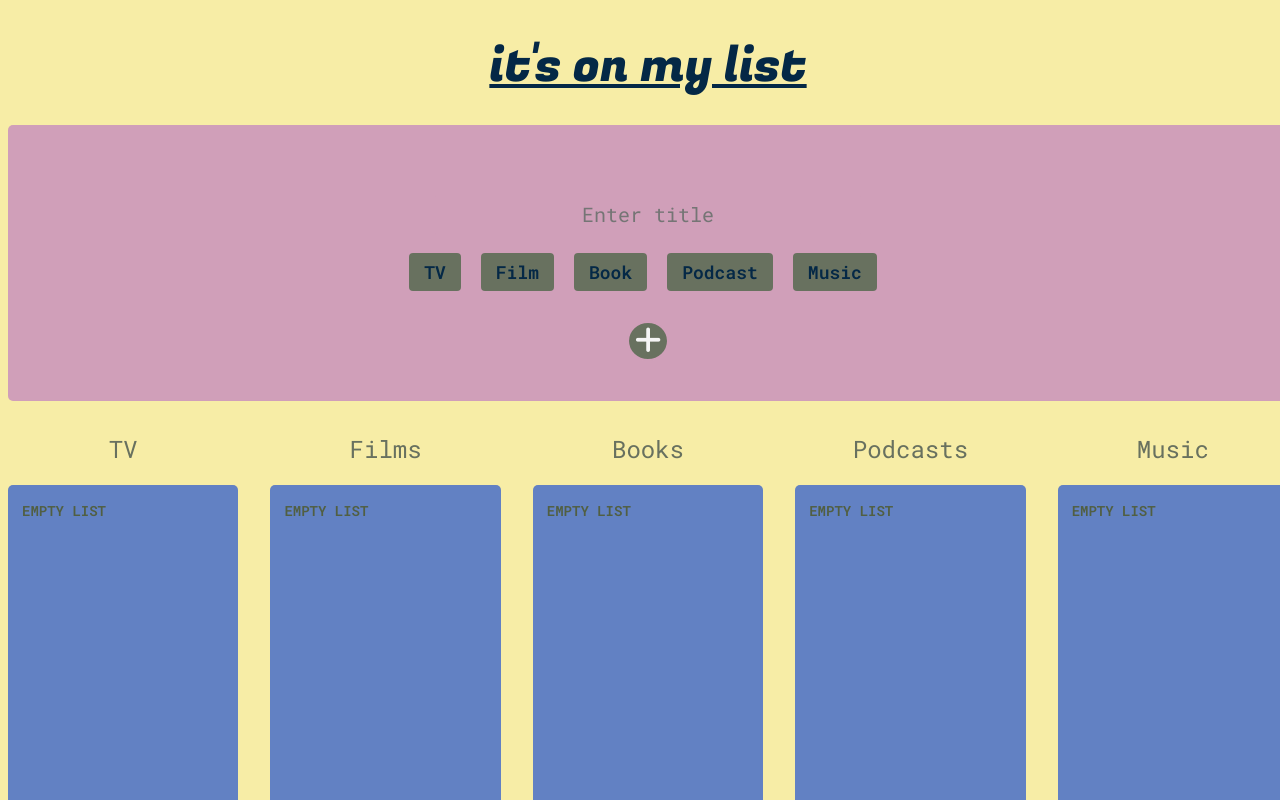
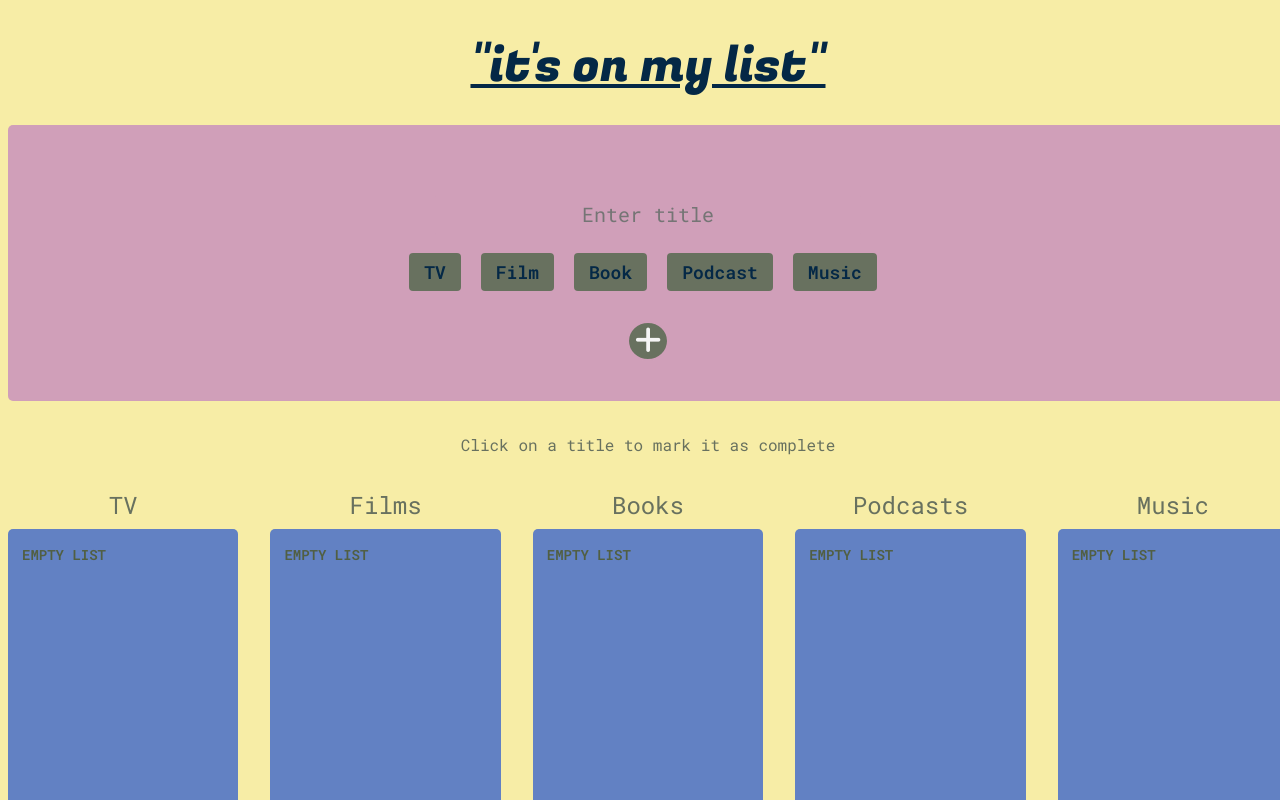
Before and after one commit to anniebalds/on-my-list-app, a React (Vite) app: page / in a window 1280 px wide. Shown: the top 800 px of the page. Built offline with nearby package versions, Linux system fonts and the light colour scheme.

Commit message:
update to instructions

```diff
--- a/src/App.jsx
+++ b/src/App.jsx
@@ -94,7 +94,7 @@ function App() {
 
   return (
     <div className="App">
-      <h1>it's on my list</h1>
+      <h1>"it's on my list"</h1>
 
       <Form
         handleSubmit={handleSubmit}
@@ -103,6 +103,8 @@ function App() {
         setListItem={setListItem}
         clearList={clearList}
       />
+
+      <p className='instructions'>Click on a title to mark it as complete</p>
 
       <section className='list-container'>
         <List
--- a/src/index.css
+++ b/src/index.css
@@ -49,7 +49,6 @@ form {
 .name-input input {
   width: 30vw;
   font-size: 1em;
-  font-style: italic;
   font-weight: 500;
   font-family: inherit;
   border-radius: 4px;
@@ -75,7 +74,7 @@ form {
 
 ::placeholder {
   text-align: center;
-  font-size: 20px
+  font-size: 20px;
 }
 
 .category-input {
@@ -130,6 +129,11 @@ input[type="radio"] {
   transition: all 0.25s
 }
 
+.instructions {
+  margin-top: 2em;
+  color: #68715f;
+}
+
 .list-container {
   display: flex;
   gap: 2em;
@@ -158,7 +162,7 @@ input[type="radio"] {
 }
 
 .list-title {
-  margin-bottom: 1em;
+  margin-bottom: 0.5em;
 }
 
 .list-item {
```
